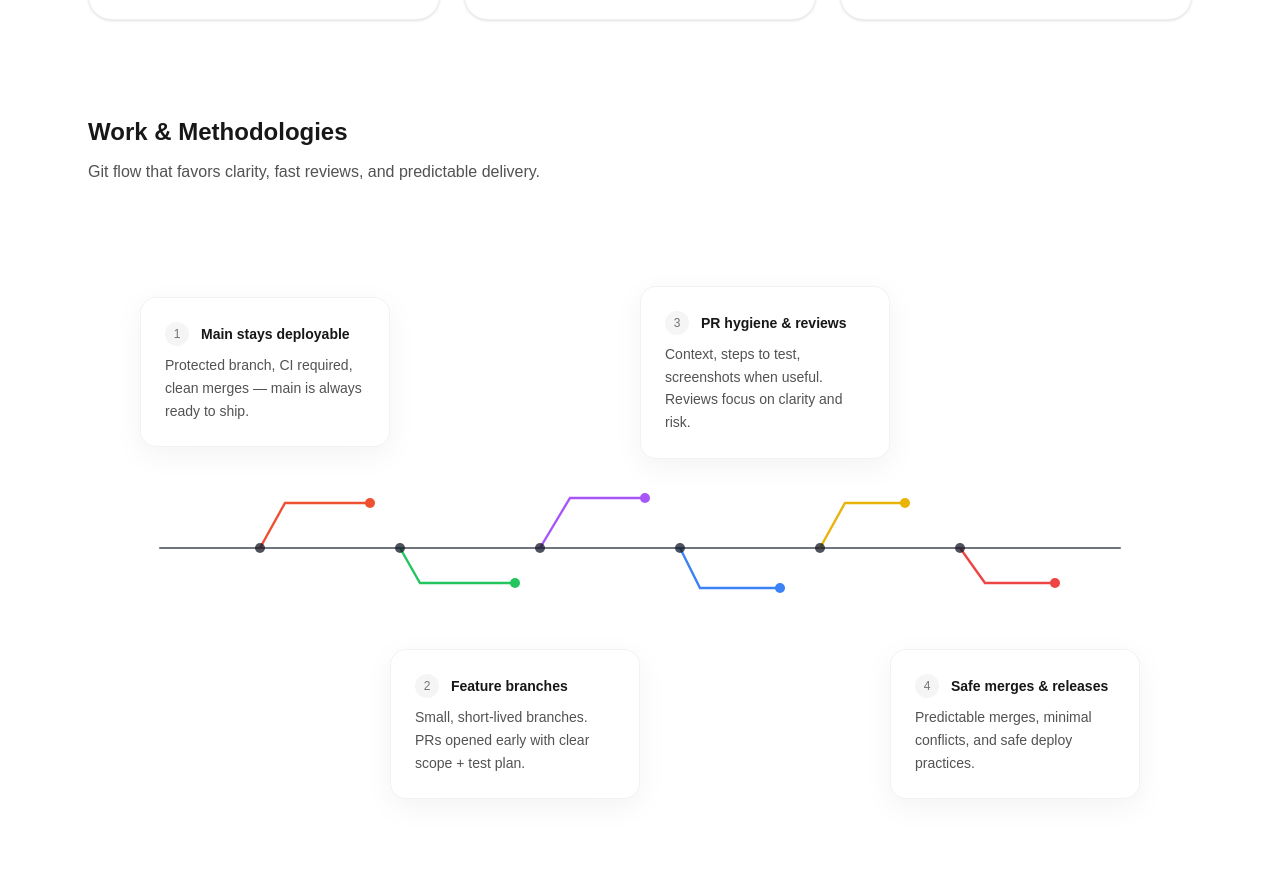
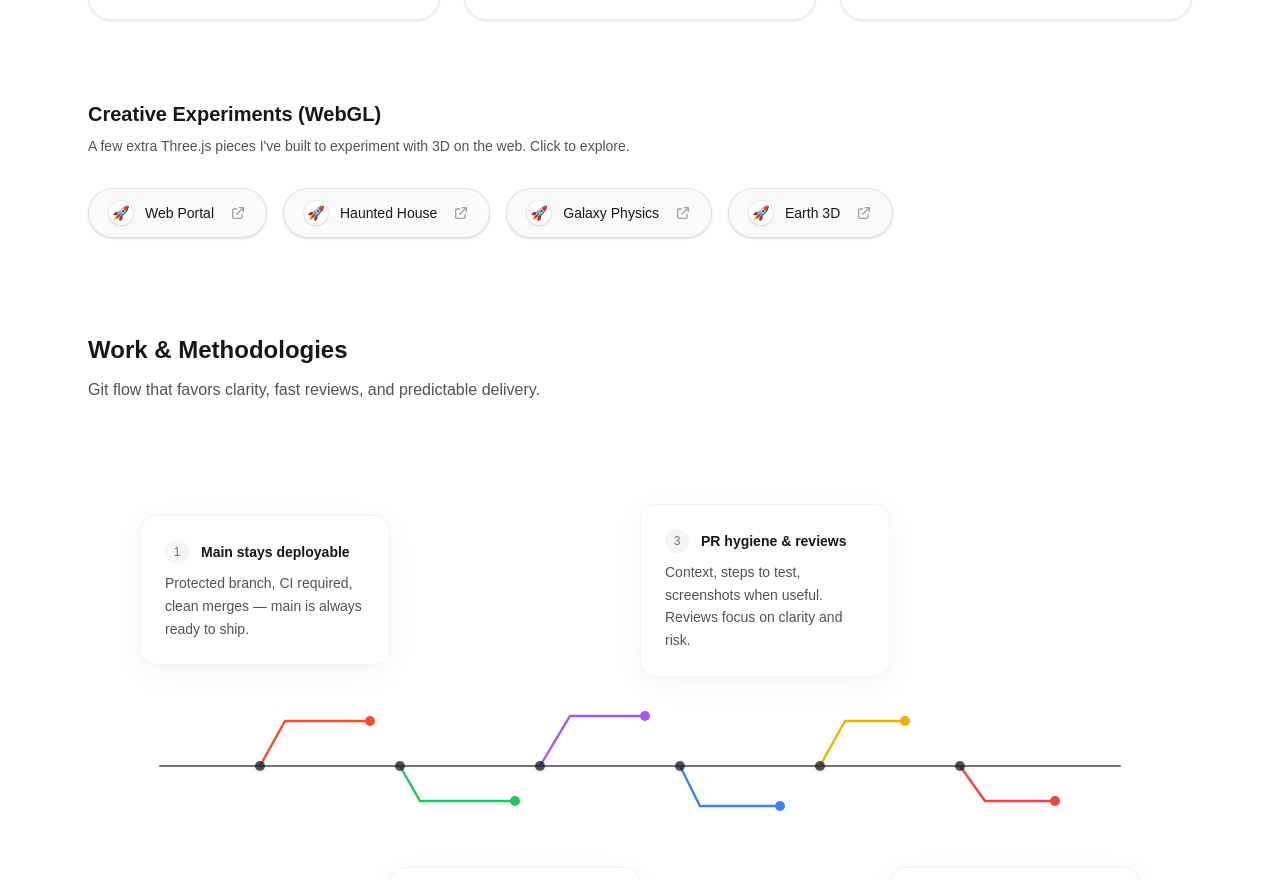
Before and after one commit to kevinisen/protfolio, a Next.js app: page / in a window 1280 px wide. Shown: the part 1384-2264 px from the top of the page. Built offline with nearby package versions, Linux system fonts and the light colour scheme.

Commit message:
feat: add 3js creative experiments section

```diff
--- a/src/components/sections/Projects.tsx
+++ b/src/components/sections/Projects.tsx
@@ -35,7 +35,39 @@ export default function Projects() {
           <ProjectCard key={index} {...project} />
         ))}
       </DropRevealGroup>
+
+      {/* WebGL / Three.js Mini Projects */}
+      <div className="mt-20">
+        <h3 className="text-xl font-semibold text-neutral-900">Creative Experiments (WebGL)</h3>
+        <p className="mt-2 text-sm text-neutral-600 max-w-xl">
+          A few extra Three.js pieces I&apos;ve built to experiment with 3D on the web. Click to explore.
+        </p>
+
+        <div className="mt-8 flex flex-wrap gap-4">
+          <ThreeJsLink title="Web Portal" href="https://portal-3js.vercel.app/" />
+          <ThreeJsLink title="Haunted House" href="https://hhouse3js.vercel.app/" />
+          <ThreeJsLink title="Galaxy Physics" href="https://galaxy3js.vercel.app/" />
+          <ThreeJsLink title="Earth 3D" href="https://earth3js-v1.vercel.app/" />
+        </div>
+      </div>
     </section>
+  );
+}
+
+function ThreeJsLink({ title, href }: { title: string; href: string }) {
+  return (
+    <a
+      href={href}
+      target="_blank"
+      rel="noopener noreferrer"
+      className="group flex items-center gap-3 rounded-full border border-black/10 bg-neutral-50 px-5 py-3 text-sm font-medium text-neutral-900 shadow-sm transition hover:bg-neutral-100 hover:shadow-md"
+    >
+      <span className="flex h-6 w-6 items-center justify-center rounded-full bg-white shadow-sm ring-1 ring-black/5 group-hover:bg-neutral-900 group-hover:text-white transition">
+        🚀
+      </span>
+      {title}
+      <svg className="w-4 h-4 ml-1 text-neutral-400 group-hover:text-neutral-900 transition-colors" fill="none" stroke="currentColor" viewBox="0 0 24 24"><path strokeLinecap="round" strokeLinejoin="round" strokeWidth="2" d="M10 6H6a2 2 0 00-2 2v10a2 2 0 002 2h10a2 2 0 002-2v-4M14 4h6m0 0v6m0-6L10 14"></path></svg>
+    </a>
   );
 }
 
```
